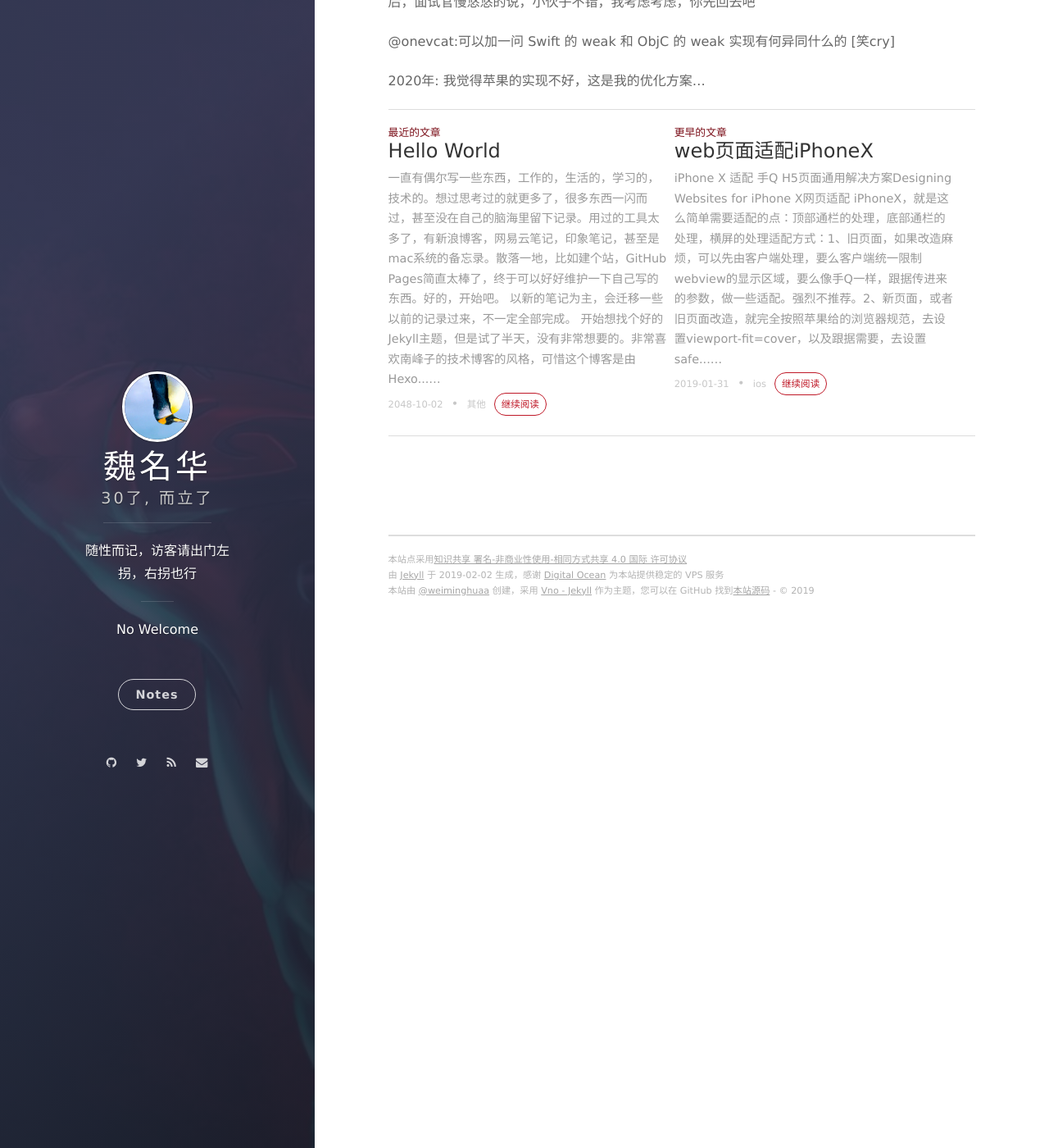
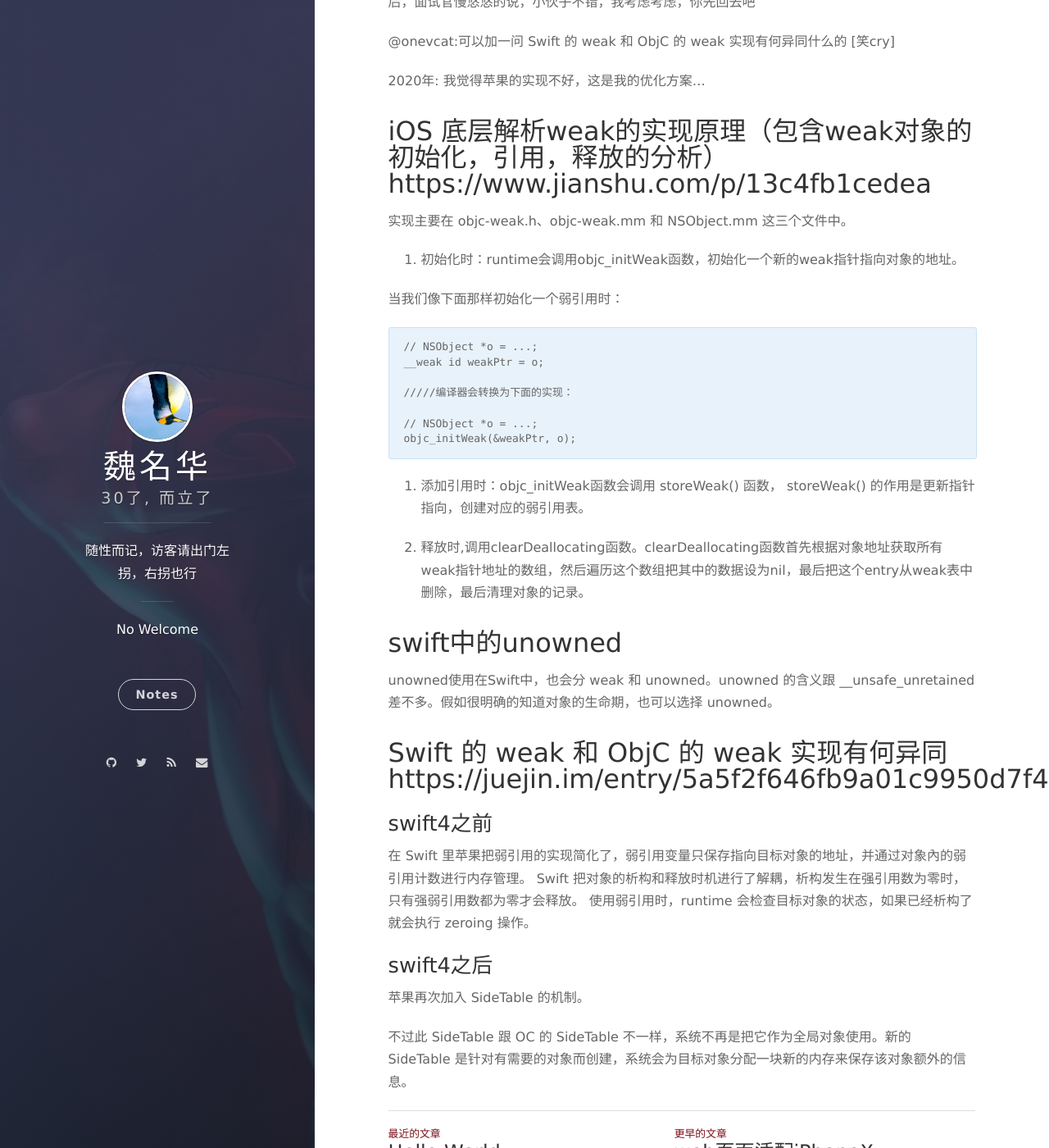
Before and after one commit to weiminghuaa/weiminghuaa.github.io, a Jekyll site: the page built from _posts/iOS/2019-1-31-手写Weak.md, in a window 1280 px wide and 1400 px high, scrolled down 793 px. Shown: the whole window at 82% size. Built offline with Jekyll 4.4.1, drawn with Linux system fonts in a browser that asks for light colours; nearby versions of some CDN libraries; comment, search, counter and statistics services are not loaded.

Commit message:
Update 2019-1-31-手写Weak.md

````diff
--- a/_posts/iOS/2019-1-31-手写Weak.md
+++ b/_posts/iOS/2019-1-31-手写Weak.md
@@ -46,3 +46,43 @@ tags: ios
 @onevcat:可以加一问 Swift 的 weak 和 ObjC 的 weak 实现有何异同什么的 [笑cry]
 
 2020年: 我觉得苹果的实现不好，这是我的优化方案...
+
+## iOS 底层解析weak的实现原理（包含weak对象的初始化，引用，释放的分析）https://www.jianshu.com/p/13c4fb1cedea
+
+实现主要在 objc-weak.h、objc-weak.mm 和 NSObject.mm 这三个文件中。
+
+1. 初始化时：runtime会调用objc_initWeak函数，初始化一个新的weak指针指向对象的地址。
+
+当我们像下面那样初始化一个弱引用时：
+
+```
+// NSObject *o = ...;
+__weak id weakPtr = o;
+
+/////编译器会转换为下面的实现：
+
+// NSObject *o = ...;
+objc_initWeak(&weakPtr, o);
+```
+
+2. 添加引用时：objc_initWeak函数会调用 storeWeak() 函数， storeWeak() 的作用是更新指针指向，创建对应的弱引用表。
+
+3. 释放时,调用clearDeallocating函数。clearDeallocating函数首先根据对象地址获取所有weak指针地址的数组，然后遍历这个数组把其中的数据设为nil，最后把这个entry从weak表中删除，最后清理对象的记录。
+
+## swift中的unowned
+
+unowned使用在Swift中，也会分 weak 和 unowned。unowned 的含义跟 __unsafe_unretained 差不多。假如很明确的知道对象的生命期，也可以选择 unowned。
+
+## Swift 的 weak 和 ObjC 的 weak 实现有何异同 https://juejin.im/entry/5a5f2f646fb9a01c9950d7f4
+
+### swift4之前
+
+在 Swift 里苹果把弱引用的实现简化了，弱引用变量只保存指向目标对象的地址，并通过对象內的弱引用计数进行内存管理。
+Swift 把对象的析构和释放时机进行了解耦，析构发生在强引用数为零时，只有强弱引用数都为零才会释放。
+使用弱引用时，runtime 会检查目标对象的状态，如果已经析构了就会执行 zeroing 操作。
+
+### swift4之后
+
+苹果再次加入 SideTable 的机制。
+
+不过此 SideTable 跟 OC 的 SideTable 不一样，系统不再是把它作为全局对象使用。新的 SideTable 是针对有需要的对象而创建，系统会为目标对象分配一块新的内存来保存该对象额外的信息。
````
